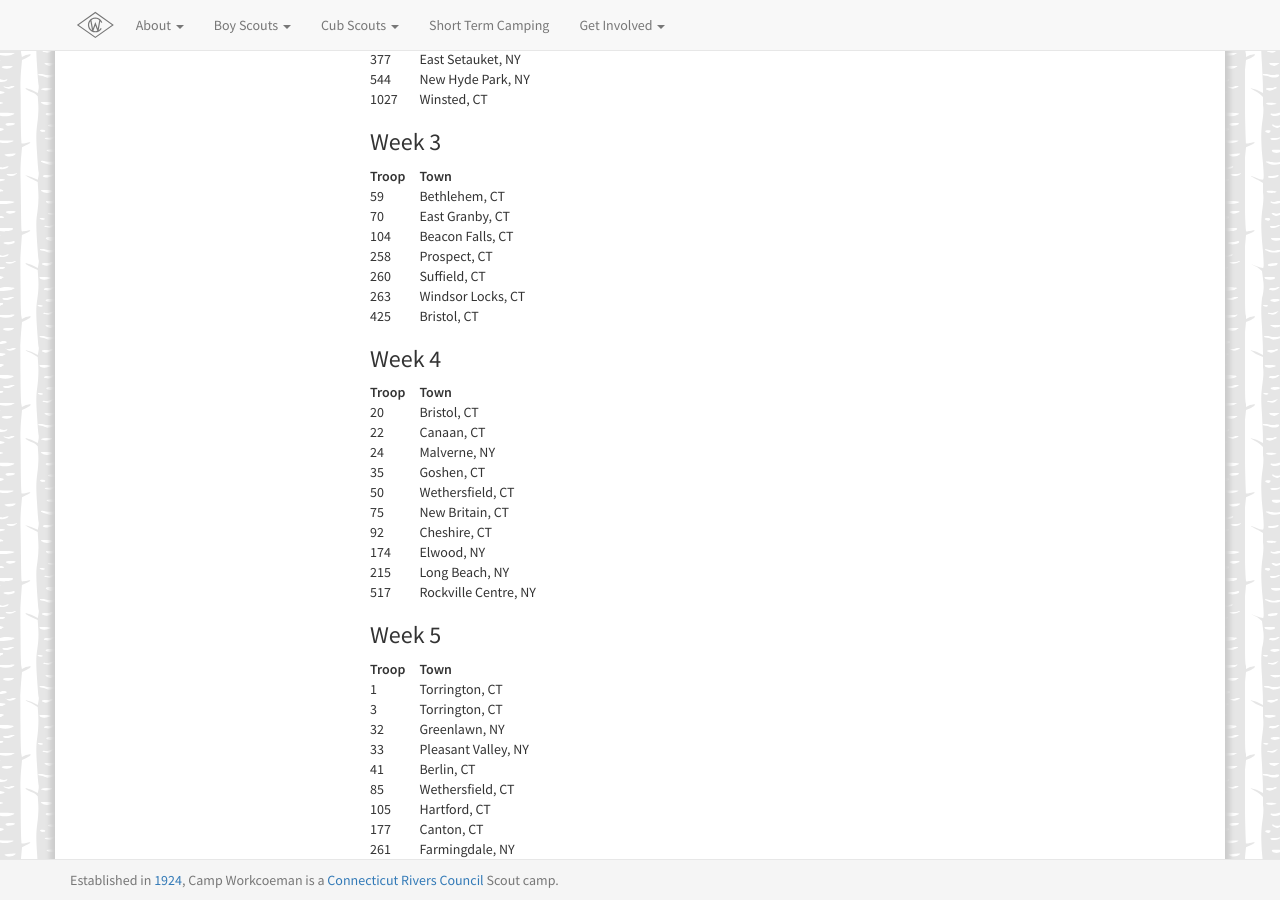
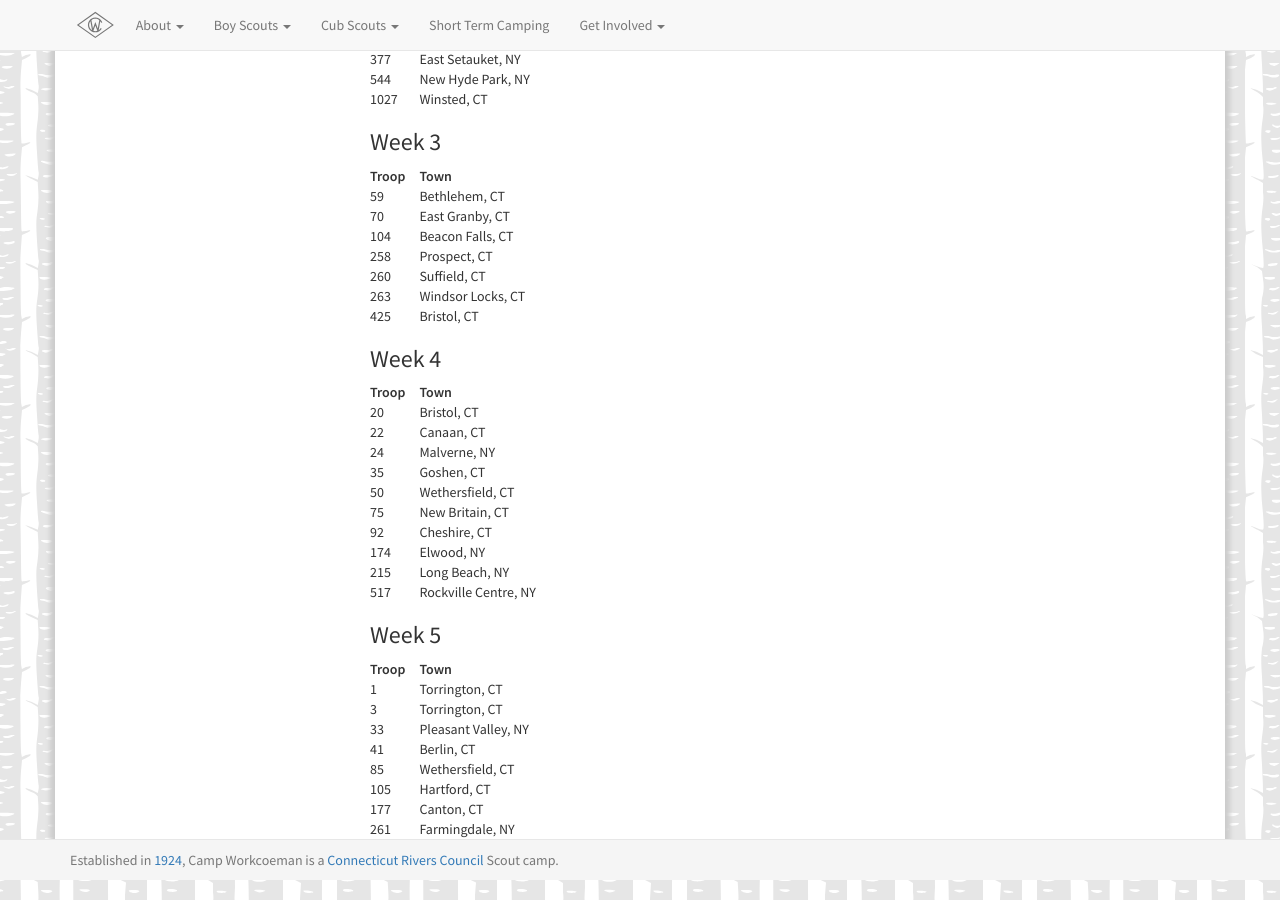
Before and after one commit to campworkcoeman/campworkcoeman.org, a Jekyll site: the page built from boy-scouts/register.md, in a window 1280 px wide and 900 px high, scrolled down 1653 px. Built offline with Jekyll 4.4.1, drawn with Linux system fonts in a browser that asks for light colours; nearby versions of some CDN libraries; Markdown is read by kramdown in place of the engine named in the settings.

Commit message:
Undo last edit.

```diff
--- a/boy-scouts/register.md
+++ b/boy-scouts/register.md
@@ -93,7 +93,6 @@ Troop   | Town
 --------|-----------------------
 1       | Torrington, CT
 3       | Torrington, CT
-32      | Greenlawn, NY
 33      | Pleasant Valley, NY
 41      | Berlin, CT
 85      | Wethersfield, CT
```
